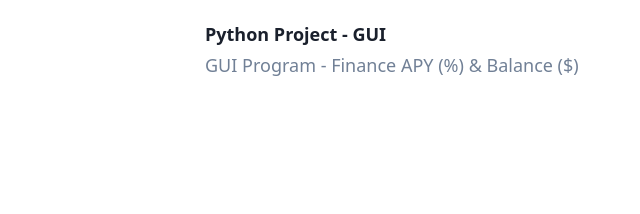
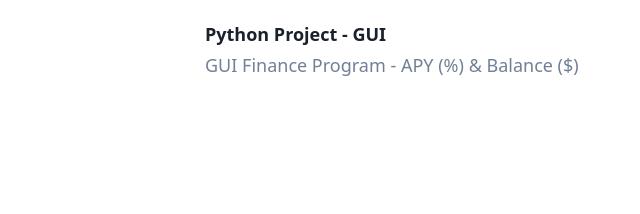
Before and after one commit to AlexG2G/devfolio, a Gatsby site: page /blog in a window 1280 px wide. Shown: the part 539-753 px from the top of the page, 121-761 px from the left. Built offline with nearby package versions, Linux system fonts and the light colour scheme; Gatsby itself is replaced by a stand-in of ours.

Commit message:
Update to desc

```diff
--- a/content/blog/my-first-blog/index.md
+++ b/content/blog/my-first-blog/index.md
@@ -1,7 +1,7 @@
 ---
 title: Python Project - GUI
 date: '2022-07-02T12:00:00.00Z'
-description: 'GUI Program - Finance APY (%) & Balance ($)'
+description: 'GUI Finance Program -  APY (%) & Balance ($)'
 ---
 
 ## Finance GUI Program - Built with Python
```
